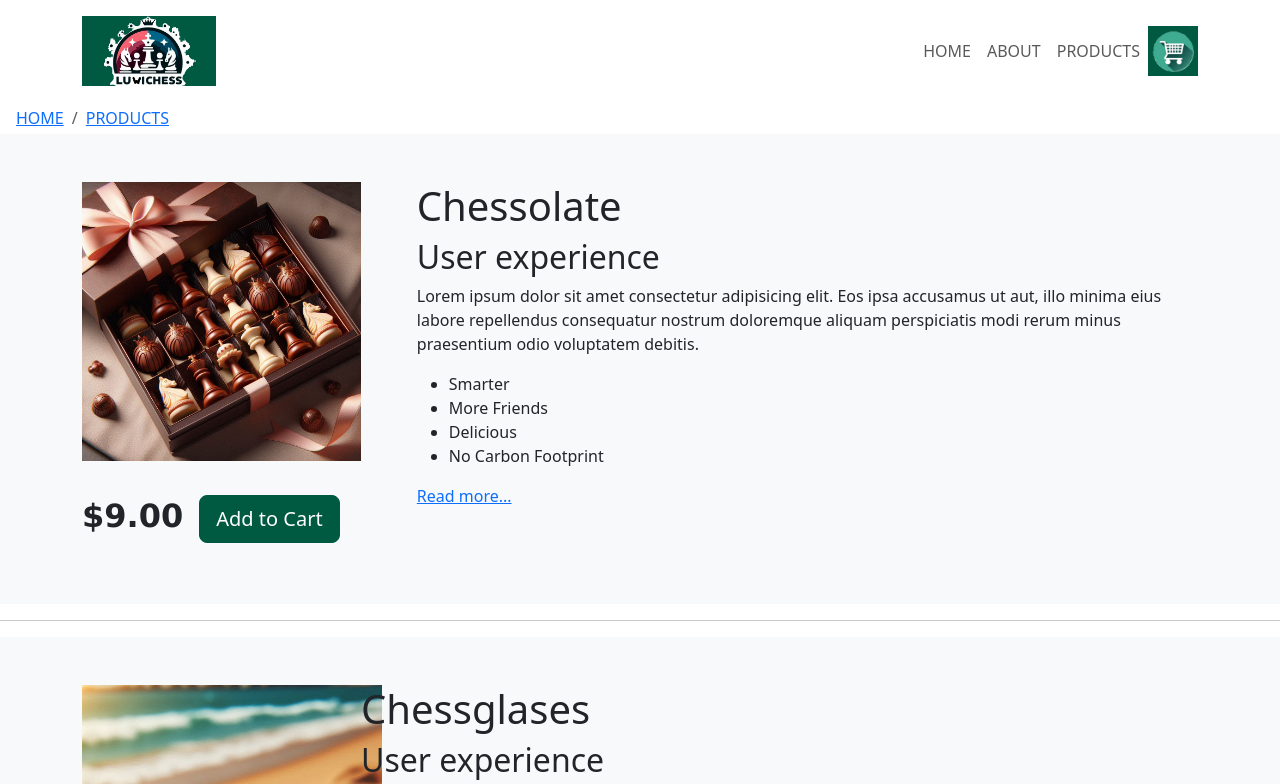
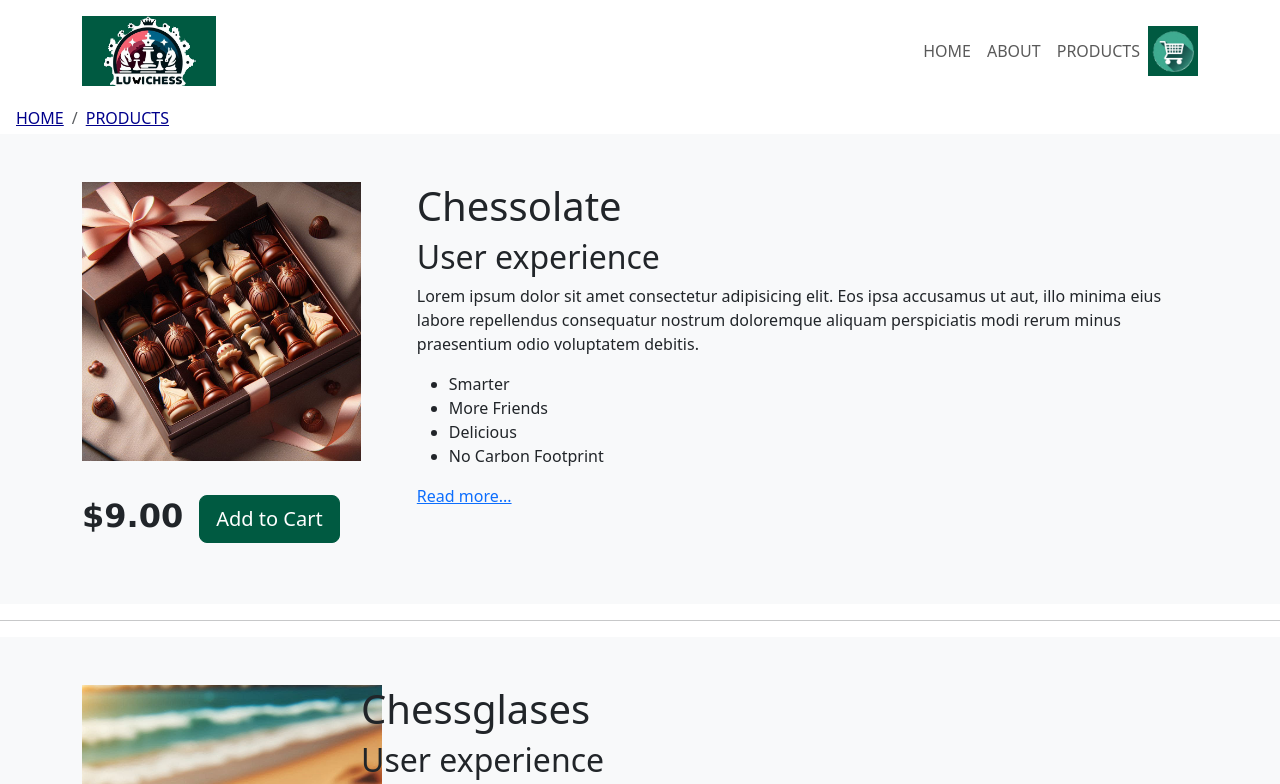
Before and after one commit to LuwiAnd/Webbutveckling_Labb_01, a plain HTML site: page html/old_versions/products_v1.html in a window 1280 px wide. Shown: the top 784 px of the page. Drawn offline with nearby package versions, Linux system fonts and the light colour scheme; files that its build step writes are made by us from their sources; files whose address does not match are found by name.

Commit message:
This increases color contrast on links for accessibility.

```diff
--- a/css/index.css
+++ b/css/index.css
@@ -100,3 +100,11 @@ body {
     background-color: #003D2C;
     border-color: #003D2C;
 }
+
+a{
+    color: darkblue;
+}
+
+a:hover{
+    color: #003D2C;
+}
--- a/css/products.css
+++ b/css/products.css
@@ -65,16 +65,6 @@ article{
     width: 600px !important;
 }
 
-/*
-.buy-button{
-    background-color: #005A41;
-    margin-bottom: 10px;
-}
-
-.buy-button:hover{
-    background-color: #003D2C;
-}
-*/
 
 .buy-button{
     background-color: #005A41;
@@ -97,3 +87,11 @@ article{
 .price-cell{
     vertical-align: middle;
 }
+
+a{
+    color: darkblue;
+}
+
+a:hover{
+    color: #003D2C;
+}
```
